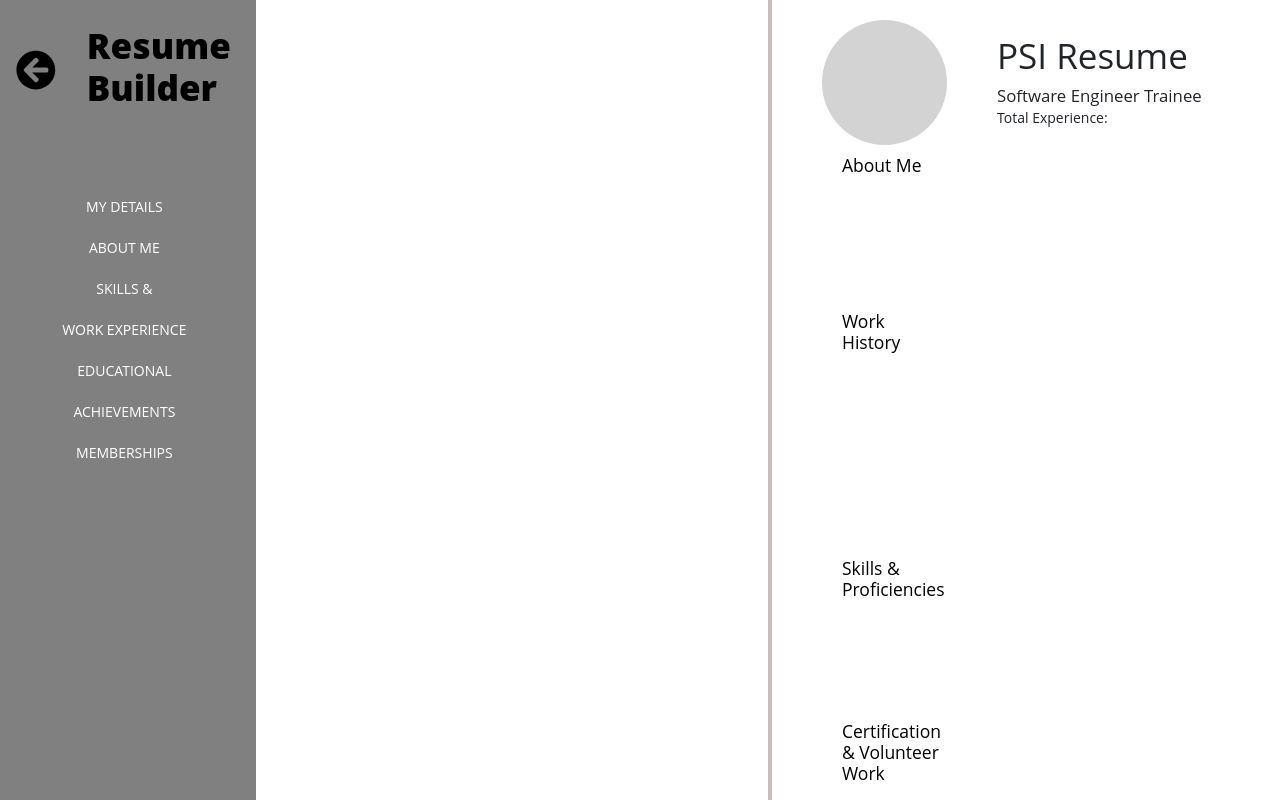
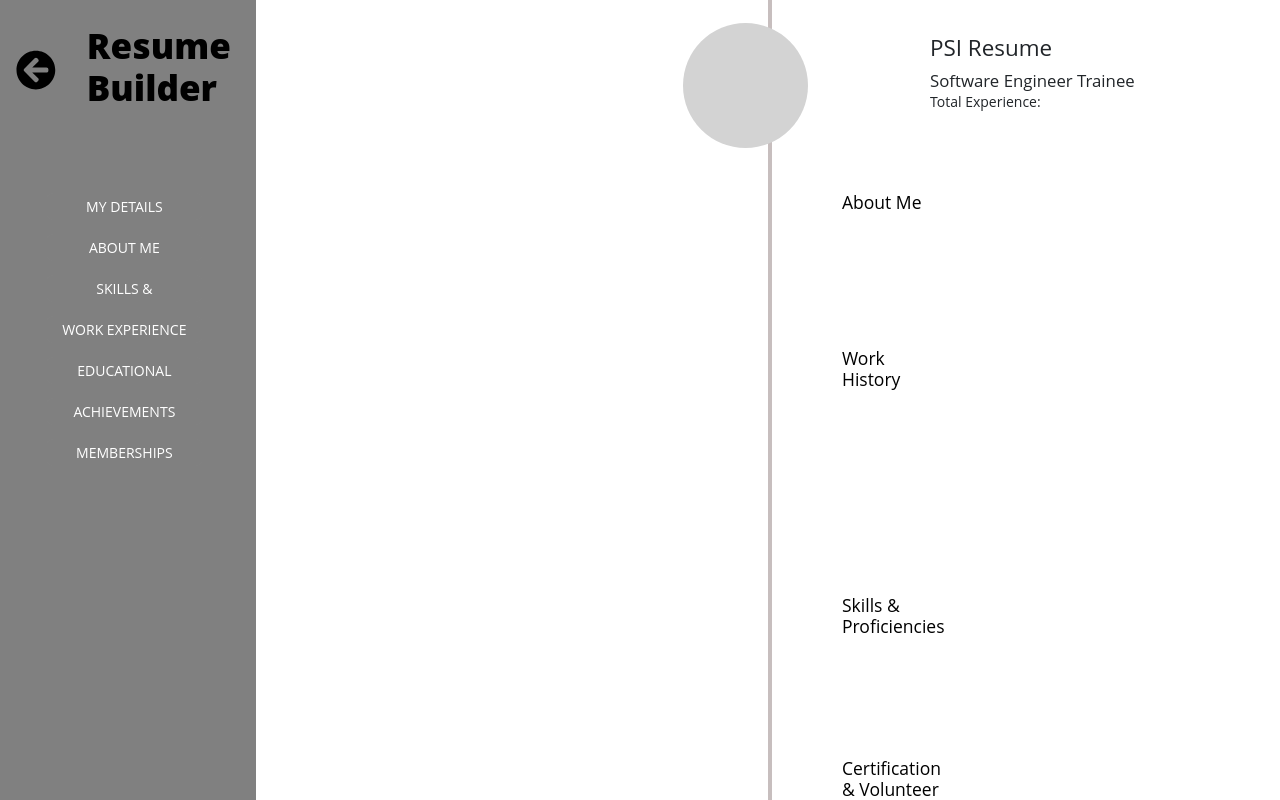
Before and after one commit to rahulMishra05/rms_ui, a React (Create React App) app: page / in a window 1280 px wide. Built offline with nearby package versions, Linux system fonts and the light colour scheme.

Commit message:
Template css improved

```diff
--- a/src/components/formFields/AboutMe.js
+++ b/src/components/formFields/AboutMe.js
@@ -10,8 +10,8 @@ function AboutMe() {
   const customFunction = (d) => {
     sessionStorage.setItem("aboutme", JSON.stringify(d))
     const data = JSON.parse(sessionStorage.getItem('aboutme'))
-    console.log(sessionStorage.key(0))
-    console.log(data)
+    // console.log(sessionStorage.key(0))
+    // console.log(data)
     const aboutMe = data.about;
     const subAboutMe = data.points;
     document.querySelector(".aboutMeText").innerHTML = aboutMe;
@@ -30,7 +30,7 @@ function AboutMe() {
 
 	return (
     <div className="aboutParentDiv">
-      <form onSubmit={handleSubmit((data) => customFunction(data))} className="formAbout">
+      <form onChange={handleSubmit((data) => customFunction(data))} className="formAbout">
       <div className="topSectionAboutMe">
         <input className="buttons" type="button" name="mydetails" value="Cancel" />
         <input className="buttons" type="submit" name="mydetails" value="Save" />
--- a/src/components/formFields/MyDetails.js
+++ b/src/components/formFields/MyDetails.js
@@ -15,7 +15,7 @@ export default function MyDetails(props) {
     sessionStorage.setItem("mydetails", JSON.stringify(d))
     const data = JSON.parse(sessionStorage.getItem('mydetails'))
     console.log(sessionStorage.key(0))
-    console.log(data)
+    // console.log(data)
     const name = data.name;
     const exp = data.experience;
     const roles = data.role;
--- a/src/css/Template.css
+++ b/src/css/Template.css
@@ -16,7 +16,7 @@ h5 {
     border-left: solid 4px rgb(199, 190, 190);
 }
 .aboutMeDiv{
-    width: 50px;
+    /*width: 50px;*/
     word-wrap: break-word;
     /* margin-bottom: -500px; */
 }
@@ -24,6 +24,7 @@ h5 {
     position: relative;
     bottom: 50px;
     left: 49px;
+    font-size: 1rem;
 }
 .skillsText{
     position: relative;
@@ -46,19 +47,22 @@ h5 {
     height: 125px;
     border-radius: 50%;
     background-color: lightgray;
-    margin-left: 10px;
-    margin-top: 20px;
+    position: fixed;
+    top: 23px;
+    right: 472px;
 }
 .nameInfo {
     display: flex;
     flex-direction: column;
     margin-top: 35px;
-    margin-left: 50px;
+    margin-left: 118px;
+
 }
 .resumeDetailsDiv {
-    margin-top: 30px;
+    margin-top: 100px;
     margin-bottom: 40px;
     /* margin-left: 30px; */
+    /*position: fixed;*/
     display: flex;
     flex-wrap: wrap;
     width: 100%;
@@ -77,12 +81,17 @@ h5 {
 .client_country{
     display: flex;
     justify-content: space-between;
+    font-size: 1rem;
 }
 .client_country .countryText{
     margin-right: 50px;
 }
-.workHistoryDiv .roleText{
-    font-size: 15px;
+/*.workHistoryDiv p{
+    font-size: 1.2rem;
+}*/
+
+.clientText{
+    font-size: 20px;
 }
 /* .workHistoryDiv .technologyText{
     border: 2px solid black;
@@ -105,6 +114,11 @@ h5 {
     top: -53px;
 }
 
+.nameHead{
+    font-size: 1.6rem;
+    font-weight: 500;
+}
+
 .roleLabel{
     font-size: 1.2rem;
     font-weight: 400;
```
